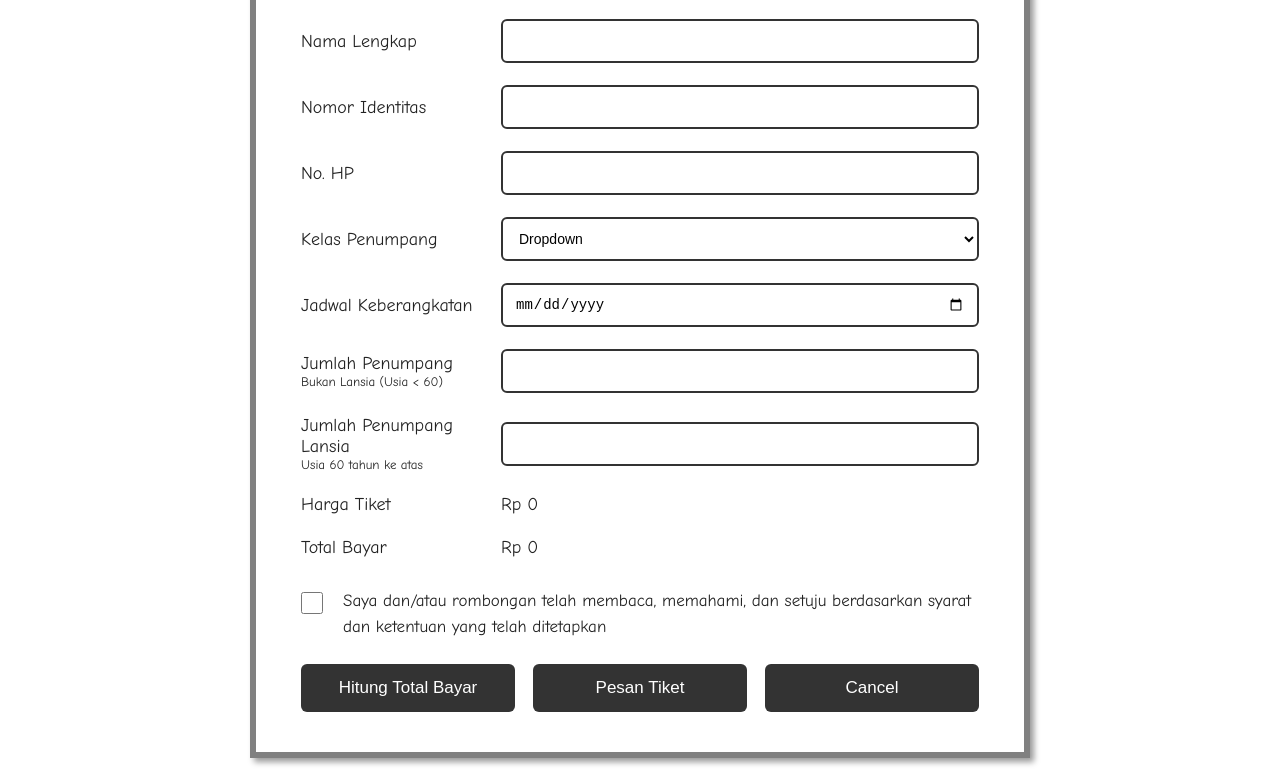
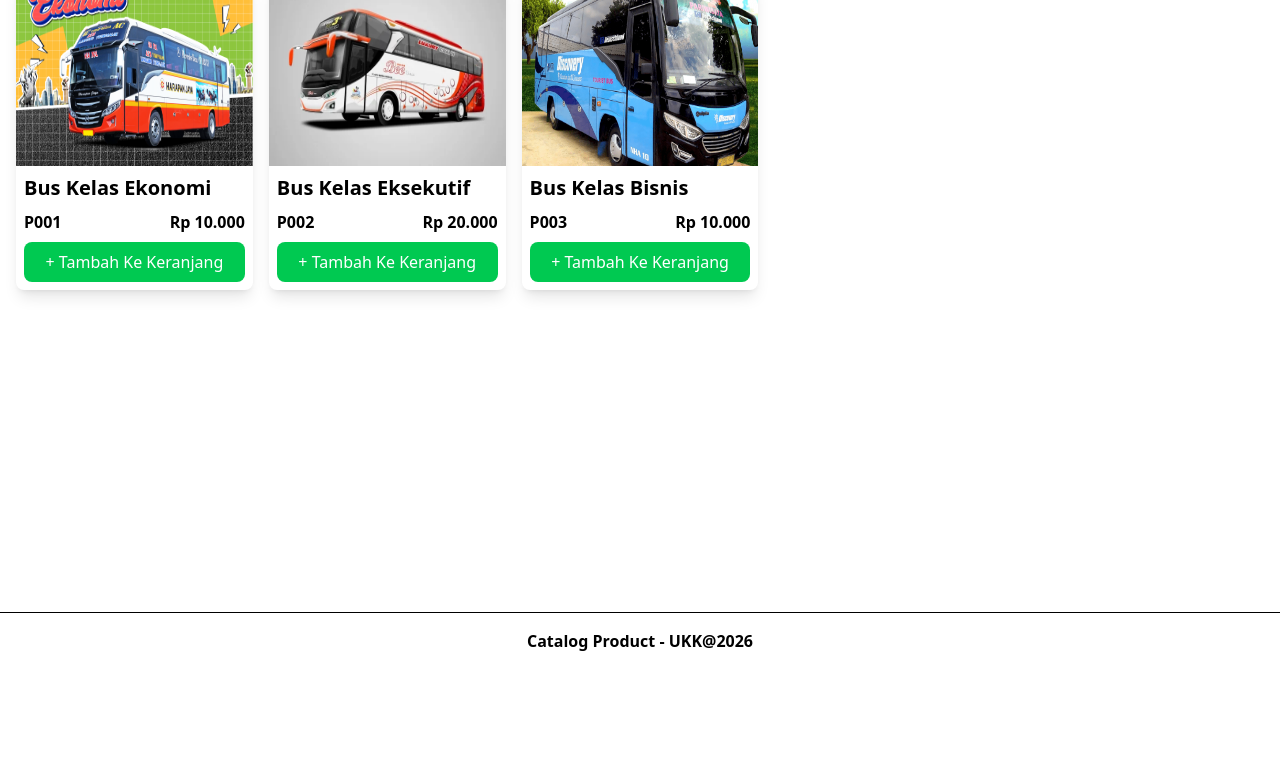
Before and after one commit to richardMarcell/ukk-pemesanan-bus-akap, a plain HTML site: page index.html in a window 1280 px wide. Shown: the part 131-909 px from the top of the page. After the commit the page ends 800 px from the top, so only its background shows below. Drawn offline with nearby package versions, Linux system fonts and the light colour scheme.

Commit message:
feat: implement product catalogue with json data

```diff
--- /dev/null
+++ b/data/products.json
@@ -0,0 +1,20 @@
+[
+  {
+    "code": "P001",
+    "name": "Bus Kelas Ekonomi",
+    "price": 10000,
+    "image": "/assets/images/ekonomi.png"
+  },
+  {
+    "code": "P002",
+    "name": "Bus Kelas Eksekutif",
+    "price": 20000,
+    "image": "/assets/images/eksekutif.png"
+  },
+  {
+    "code": "P003",
+    "name": "Bus Kelas Bisnis",
+    "price": 10000,
+    "image": "/assets/images/bisnis.png"
+  }
+]
--- a/index.html
+++ b/index.html
@@ -4,88 +4,23 @@
 <head>
     <meta charset="UTF-8">
     <meta name="viewport" content="width=device-width, initial-scale=1.0">
-    <title>Pemesanan Tiket Bus AKAP</title>
-    <link rel="stylesheet" href="style.css">
+    <title>Catalog Product</title>
+    <script src="https://cdn.jsdelivr.net/npm/@tailwindcss/browser@4"></script>
 </head>
 
-<body>
-    <form action="" id="booking_form">
+<body class="flex flex-col h-screen">
+    <header class="flex justify-between p-6 border-b-1">
+        <h1 class="text-xl font-bold">Catalog Product</h1>
+        <a class="px-4 py-2 text-white rounded-lg bg-orange-500 text-white" href="./pages/cart.html">Keranjang</a>
+    </header>
 
-        <h1 id="form_title">Form Pemesanan</h1>
-
-        <div class="row" id="row_name">
-            <label for="name" id="label_name">Nama Lengkap</label>
-            <input type="text" name="name" id="name">
-        </div>
-
-        <div class="row" id="row_identity_number">
-            <label for="identity_number" id="label_identity_number">Nomor Identitas</label>
-            <input type="text" name="identity_number" id="identity_number">
-        </div>
-
-        <div class="row" id="row_phone_number">
-            <label for="phone_number" id="label_phone_number">No. HP</label>
-            <input type="tel" name="phone_number" id="phone_number">
-        </div>
-
-        <div class="row" id="row_class">
-            <label for="class" id="label_class">Kelas Penumpang</label>
-            <select name="class" id="class">
-                <option value="" id="option_placeholder" disabled selected>Dropdown</option>
-                <option value="ekonomi" id="option_ekonomi">Ekonomi</option>
-                <option value="bisnis" id="option_bisnis">Bisnis</option>
-                <option value="eksekutif" id="option_eksekutif">Eksekutif</option>
-            </select>
-        </div>
-        <img src="" id="img_class" alt="" style="display: none; width: 300px; margin:10px 0px;">
-
-        <div class="row" id="row_arrival_date">
-            <label for="arrival_date" id="label_arrival_date">Jadwal Keberangkatan</label>
-            <input type="date" name="arrival_date" id="arrival_date">
-        </div>
-
-        <div class="row" id="row_normal_passagger">
-            <label for="normal_passagger" id="label_normal_passagger">
-                Jumlah Penumpang
-                <span id="desc_normal_passagger">Bukan Lansia (Usia &lt; 60)</span>
-            </label>
-            <input type="number" name="normal_passagger" id="normal_passagger">
-        </div>
-
-        <div class="row" id="row_eldery_passagger">
-            <label for="eldery_passagger" id="label_eldery_passagger">
-                Jumlah Penumpang Lansia
-                <span id="desc_eldery_passagger">Usia 60 tahun ke atas</span>
-            </label>
-            <input type="number" name="eldery_passagger" id="eldery_passagger">
-        </div>
-
-        <div class="row price" id="row_ticket_price">
-            <label id="label_ticket_price">Harga Tiket</label>
-            <span id="ticket_price">Rp 0</span>
-        </div>
-
-        <div class="row price total" id="row_total_payment">
-            <label id="label_total_payment">Total Bayar</label>
-            <span id="total_payment">Rp 0</span>
-        </div>
-
-        <div class="terms" id="row_terms">
-            <input type="checkbox" name="terms" id="terms">
-            <label for="terms" id="label_terms">
-                Saya dan/atau rombongan telah membaca, memahami, dan setuju berdasarkan syarat dan ketentuan yang telah
-                ditetapkan
-            </label>
-        </div>
-
-        <div class="buttons" id="button_group">
-            <button type="button" id="btn_calculate">Hitung Total Bayar</button>
-            <button type="submit" id="btn_submit">Pesan Tiket</button>
-            <button type="reset" id="btn_cancel">Cancel</button>
-        </div>
-
-    </form>
-    <script src="./script.js" defer></script>
+    <main class="flex-grow m-4">
+        <div id="catalog" class="grid grid-cols-5 gap-4"></div>
+    </main>
+    <footer class="text-center border-t-1 font-bold p-4">
+        <p>Catalog Product - UKK@2026</p>
+    </footer>
+    <script src="./scripts/index.js" defer></script>
 </body>
 
 </html>
--- a/script.js
+++ /dev/null
@@ -1,46 +0,0 @@
-let selectedClass = "";
-
-const bussClass = {
-  ekonomi: {
-    price: 10000,
-    image: "./assets/images/ekonomi.png",
-  },
-  eksekutif: {
-    price: 20000,
-    image: "./assets/images/eksekutif.png",
-  },
-  bisnis: {
-    price: 30000,
-    image: "./assets/images/bisnis.png",
-  },
-};
-
-document.getElementById("class").addEventListener("change", function (event) {
-  selectedClass = event.target.value;
-  const imgClass = document.getElementById("img_class");
-  const ticketPrice = document.getElementById("ticket_price");
-  imgClass.style.display = "block";
-  imgClass.src = bussClass[selectedClass].image;
-
-  ticketPrice.innerHTML =
-    "Rp " + bussClass[selectedClass].price.toLocaleString("id");
-});
-
-document
-  .getElementById("btn_calculate")
-  .addEventListener("click", function (event) {
-    const normalPassagerInput = document.getElementById("normal_passagger");
-    const elderyPassagerInput = document.getElementById("eldery_passagger");
-    const totalPayment = document.getElementById("total_payment");
-
-    const totalNormalPassanger = normalPassagerInput.value;
-    const totalElderyPassanger = elderyPassagerInput.value;
-
-    const totalPriceOfNormalPassager =
-      totalNormalPassanger * bussClass[selectedClass].price;
-    const totalPriceOfElderyPassager =
-      (totalElderyPassanger * bussClass[selectedClass].price * 90) / 100;
-
-    const totalPrice = totalPriceOfNormalPassager + totalPriceOfElderyPassager;
-    totalPayment.innerHTML = "Rp " + totalPrice.toLocaleString("id");
-  });
--- /dev/null
+++ b/scripts/index.js
@@ -0,0 +1,53 @@
+let products = [];
+const catalog = document.getElementById("catalog");
+
+const getProducts = async () => {
+  const response = await fetch("./data/products.json");
+  return response.json();
+};
+
+const renderProductCards = () => {
+  getProducts()
+    .then((productResponses) => {
+      products = productResponses;
+      let productCards = "";
+      products.forEach((product) => {
+        productCards += `
+                <div class="flex flex-col shadow-lg rounded-lg">
+                    <img class="h-48" src="${product.image}" alt="${product.name}">
+                    <div class="p-2">
+                        <div class="font-bold text-xl">${product.name}</div>
+                        <div class="flex justify-between font-bold my-2">
+                            <span>${product.code}</span>
+                            <span>Rp ${product.price.toLocaleString("id-ID")}</span>
+                        </div>
+                        <button id="buttonAddToCard" onclick="addToCart('${product.code}')" class="px-4 py-2 w-full bg-green-500 text-white rounded-lg cursor-pointer">+ Tambah Ke Keranjang</button>
+                    </div>
+                </div>
+                `;
+      });
+      catalog.innerHTML = productCards;
+    })
+    .catch((error) => {
+      console.error(error);
+    });
+};
+
+const addToCart = (productCode) => {
+  const product = products.find((product) => product.code === productCode);
+
+  if (product) {
+    let carts = JSON.parse(sessionStorage.getItem("carts")) ?? [];
+    const isExists = carts.some((cart) => cart.code === product.code);
+
+    if (!isExists) {
+      carts.push(product);
+      sessionStorage.setItem("carts", JSON.stringify(carts));
+      alert("Berhasil menambahkan produk ke keranjang");
+    } else {
+      alert("Produk sudah ada di keranjang");
+    }
+  }
+};
+
+renderProductCards();
--- a/style.css
+++ /dev/null
@@ -1,103 +0,0 @@
-body {
-  margin: 0;
-  padding: 20px;
-  background: #ffffff;
-  font-family: "Comic Sans MS", "Segoe Print", "Patrick Hand", sans-serif;
-  color: #222;
-}
-
-form {
-  width: 780px;
-  max-width: 100%;
-  box-sizing: border-box;
-  margin: 0 auto;
-  padding: 40px 45px;
-  border: 6px solid #808080;
-  box-shadow: 4px 4px 6px rgba(0, 0, 0, 0.4);
-  background: #ffffff;
-}
-
-h1 {
-  margin: 0 0 35px 0;
-  font-size: 42px;
-  font-weight: normal;
-}
-
-.row {
-  display: flex;
-  align-items: center;
-  margin-bottom: 22px;
-}
-
-.row label {
-  width: 200px;
-  font-size: 18px;
-}
-
-.row label span {
-  display: block;
-  font-size: 13px;
-}
-
-.row input,
-.row select {
-  flex: 1;
-  height: 44px;
-  box-sizing: border-box;
-  padding: 0 12px;
-  border: 2px solid #333;
-  border-radius: 6px;
-  font-size: 16px;
-  background: #fff;
-}
-
-.row select,
-.row input[type="date"] {
-  font-size: 14px;
-}
-
-.price span {
-  font-size: 18px;
-}
-
-.total {
-  margin-bottom: 30px;
-}
-
-.terms {
-  display: flex;
-  align-items: flex-start;
-  margin-bottom: 25px;
-}
-
-.terms input {
-  width: 22px;
-  height: 22px;
-  margin: 4px 20px 0 0;
-  flex-shrink: 0;
-}
-
-.terms label {
-  font-size: 17px;
-  line-height: 1.5;
-}
-
-.buttons {
-  display: flex;
-  gap: 18px;
-}
-
-.buttons button {
-  flex: 1;
-  height: 48px;
-  background: #333;
-  color: #fff;
-  border: none;
-  border-radius: 6px;
-  font-size: 17px;
-  cursor: pointer;
-}
-
-.buttons button:hover {
-  background: #555;
-}
```
Also changed, not shown: pages/cart.html (added, +30 -0 lines), scripts/cart.js (added, +74 -0 lines).
